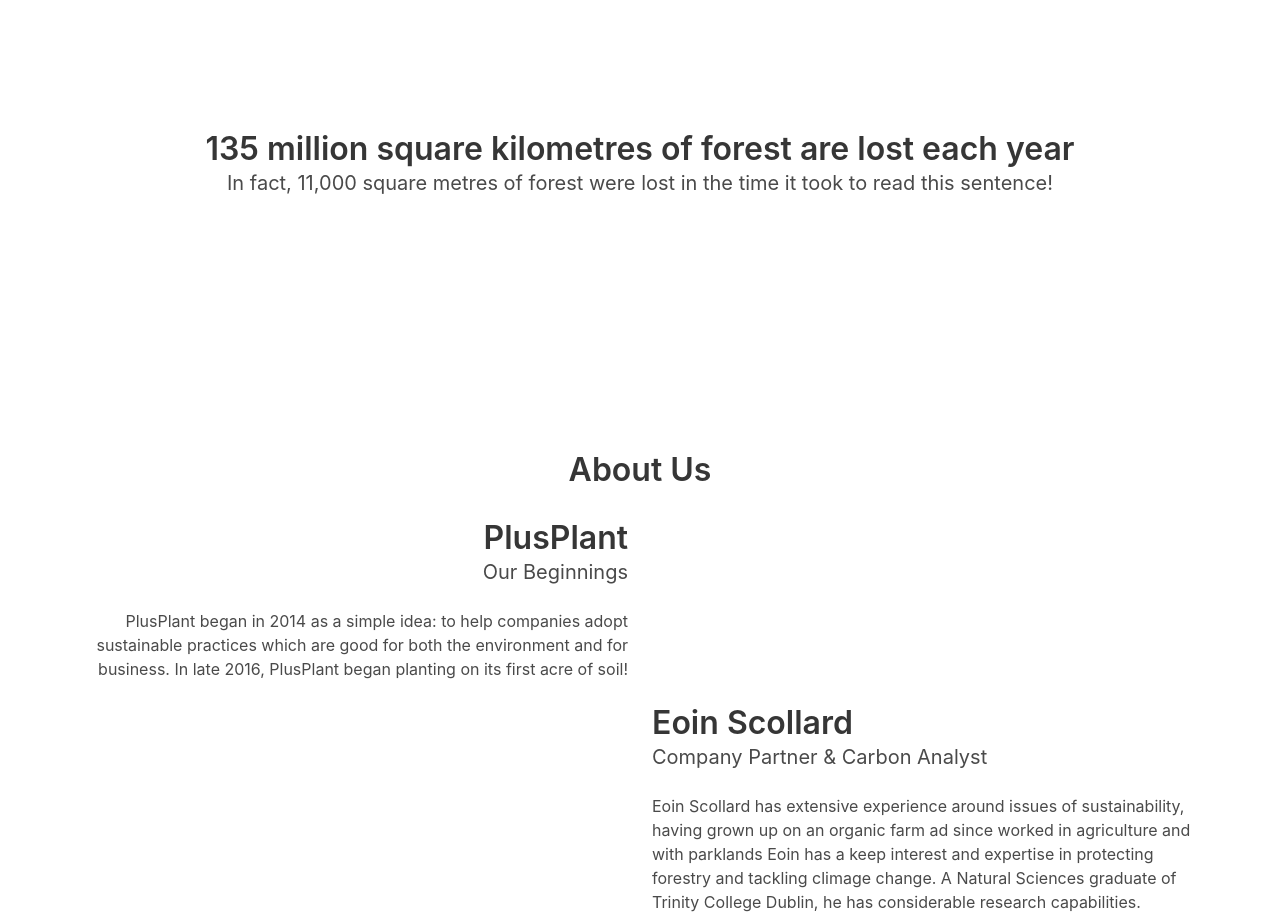
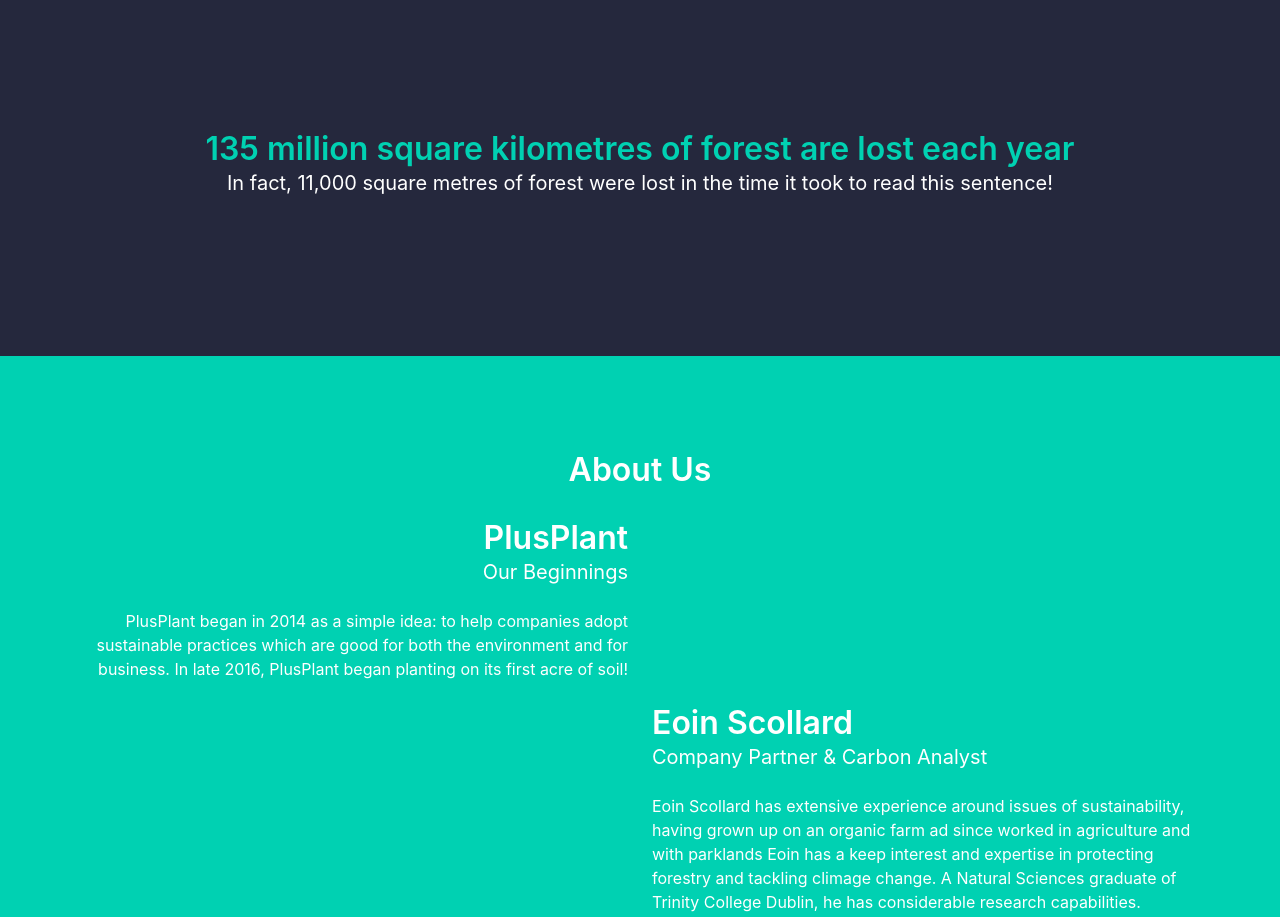
Before and after one commit to oflynned/PlusPlant-Website, a plain HTML site: page index.html in a window 1280 px wide. Shown: the part 1340-2257 px from the top of the page. Drawn offline with nearby package versions, Linux system fonts and the light colour scheme.

Commit message:
css stylings somehow disappeared? i am never using brackets again

```diff
--- a/style.css
+++ b/style.css
@@ -1,3 +1,15 @@
 .text-green {
+    color: #00d1b2
+}
 
+.text-white {
+    color: #ffffff
 }
+
+.background-navy {
+    background-color: #25283D
+}
+
+.background-green {
+    background-color: #00d1b2
+}
```
Also changed, not shown: index.html (+2 -1 lines).
